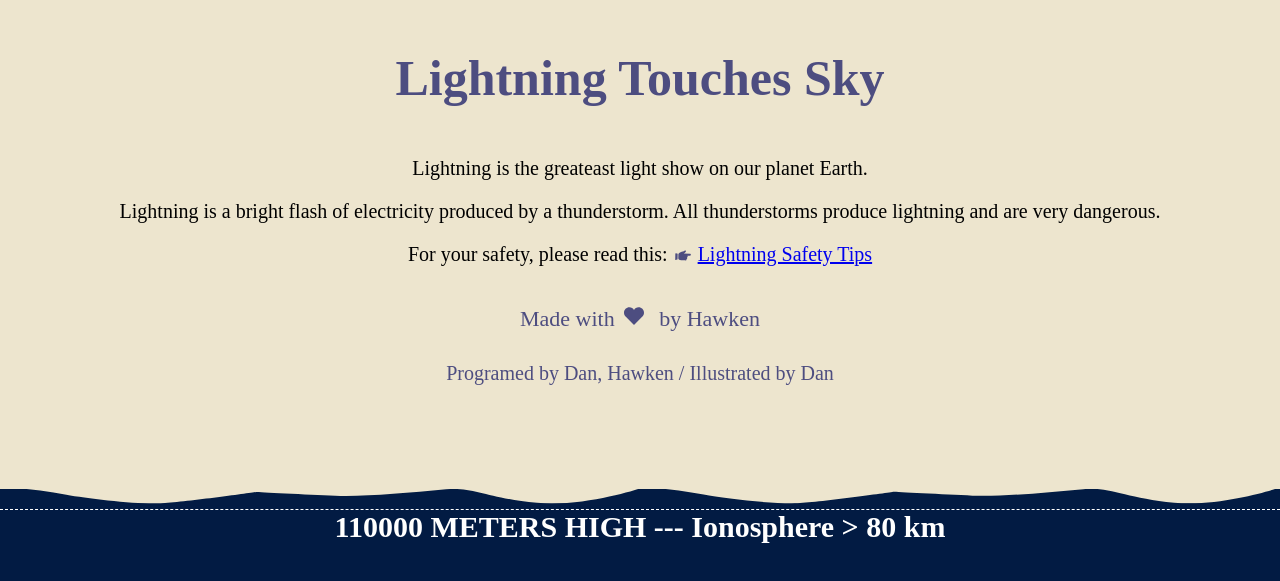
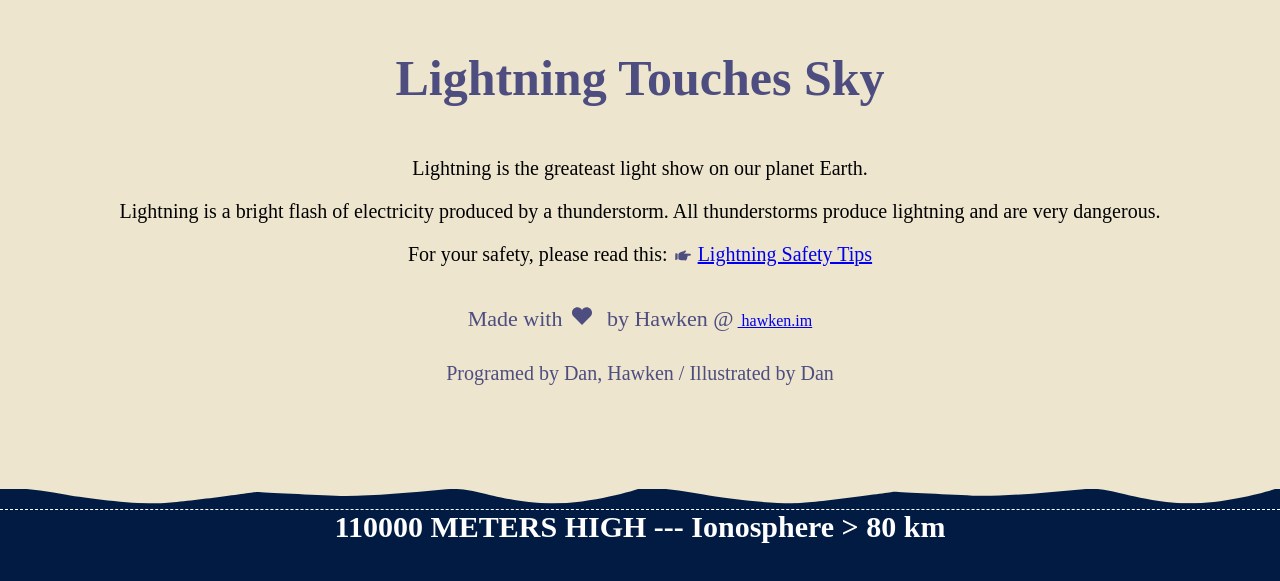
Before and after one commit to hawken-im/lightningAdventure, a plain HTML site: page new_file.html in a window 1280 px wide. Shown: the part 111-692 px from the top of the page. Drawn offline with Linux system fonts and the light colour scheme; a script that the page names is missing.

Commit message:
Update new_file.html

```diff
--- a/new_file.html
+++ b/new_file.html
@@ -59,7 +59,8 @@
 			<div class="rt2">
 				<label class="lab2">Made with&nbsp;</label>
 				<img src="img/heart.svg" alt="" width="20px" height="20px"/>
-				<label class="lab2">&nbsp; by Hawken</label>
+				<label class="lab2">&nbsp; by Hawken @</label>
+				<a href="https://hawken.im">&nbsp;hawken.im</a>
 			</div>
 			<div class="rt3">
 				<label class="lb3">Programed by Dan, Hawken / Illustrated by Dan</label>
```
